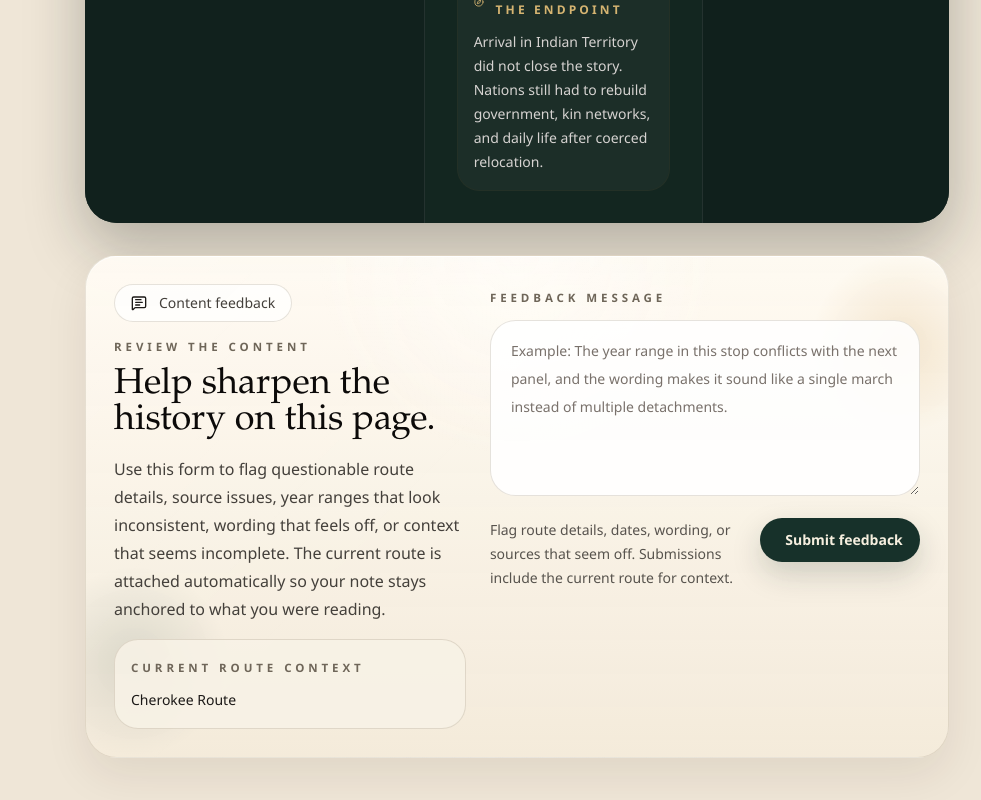
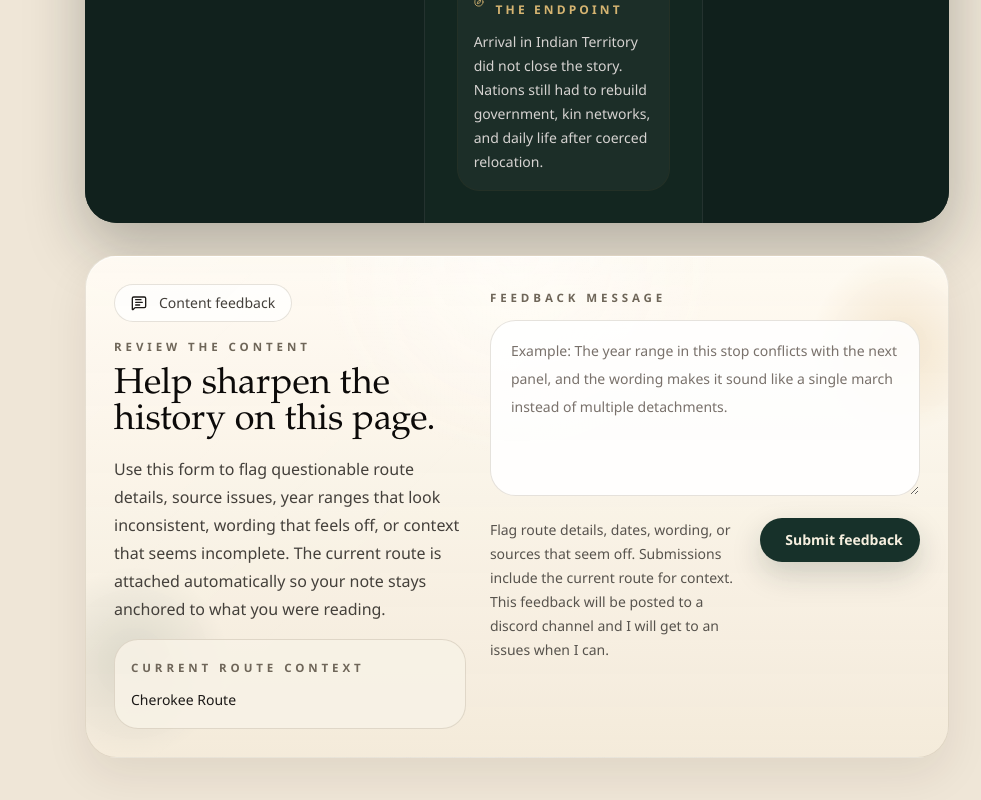
Before and after one commit to thanksother1234-create/Trail-of-Tears-Map, a React (Vite) app: page / in a window 1280 px wide. Shown: the part 4377-5177 px from the top of the page, without its empty margins (299-1280 px from the left). Built offline with nearby package versions, Linux system fonts and the light colour scheme.

Commit message:
Update wording.

```diff
--- a/src/components/sections/ContentFeedbackSection.tsx
+++ b/src/components/sections/ContentFeedbackSection.tsx
@@ -24,7 +24,7 @@ export function ContentFeedbackSection({ selectedRouteLabel }: ContentFeedbackSe
       return statusMessage;
     }
 
-    return "Flag route details, dates, wording, or sources that seem off. Submissions include the current route for context.";
+    return "Flag route details, dates, wording, or sources that seem off. Submissions include the current route for context. This feedback will be posted to a discord channel and I will get to an issues when I can.";
   }, [statusMessage, submitState]);
 
   async function handleSubmit(event: FormEvent<HTMLFormElement>) {
```
